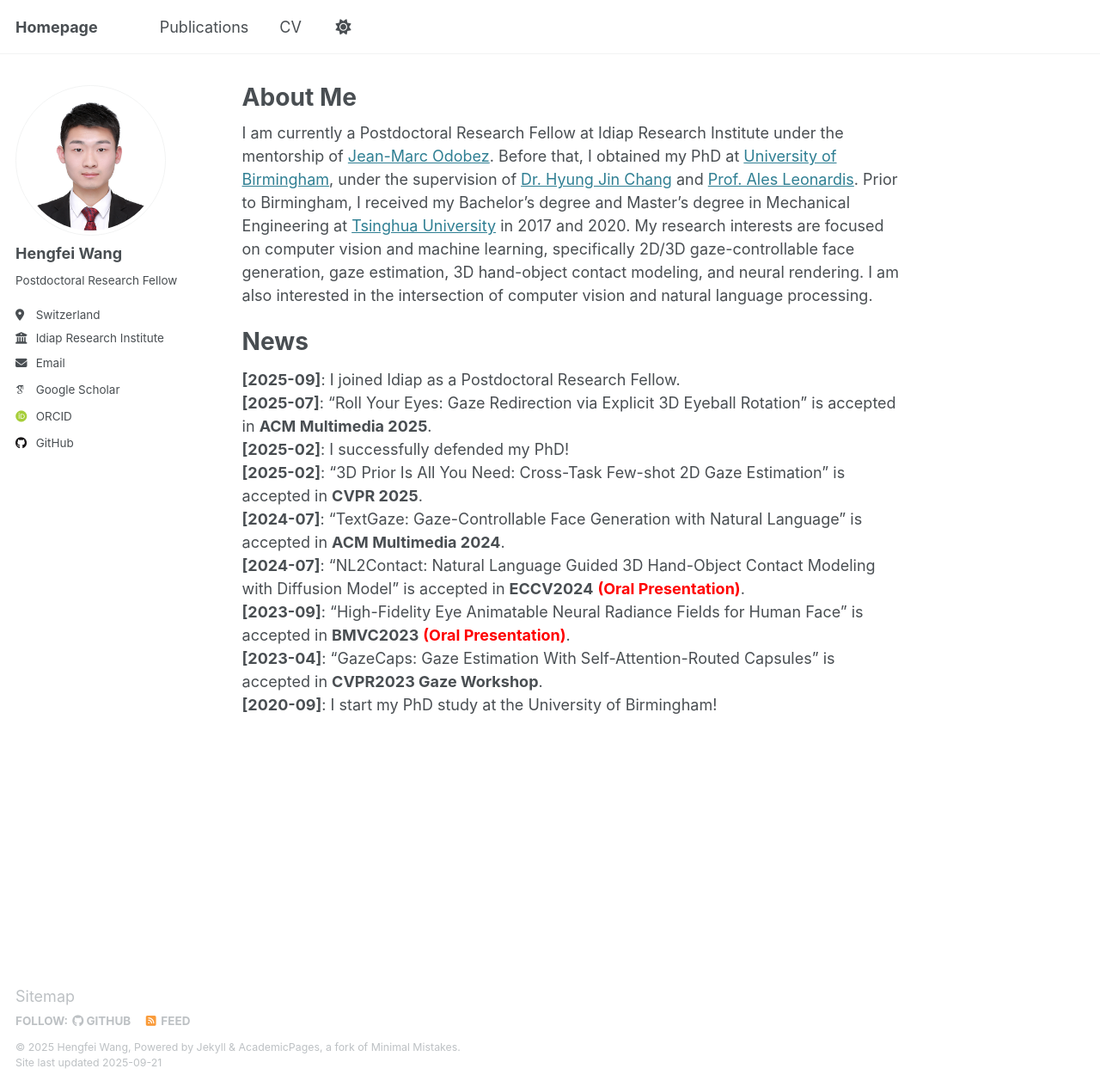
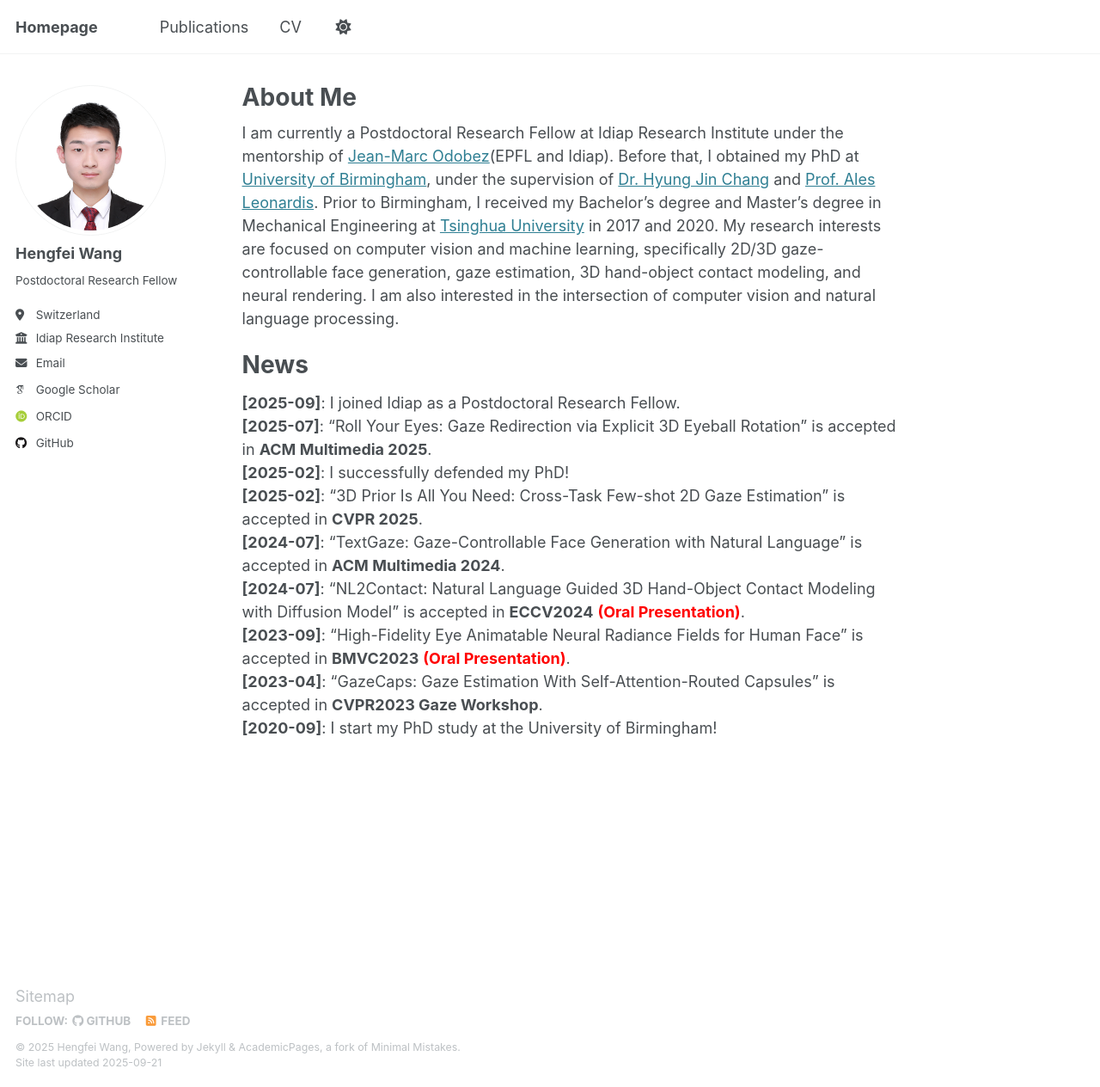
Before and after one commit to hengfei-wang/hengfei-wang.github.io, a Jekyll site: the page built from _pages/about.md, in a window 1280 px wide and 1264 px high. Shown: the whole window at 86% size. Built offline with Jekyll 4.4.1, drawn with Linux system fonts in a browser that asks for light colours; some web fonts are replaced.

Commit message:
Update about.md

```diff
--- a/_pages/about.md
+++ b/_pages/about.md
@@ -7,7 +7,7 @@
   - /about.html
 ---
 
-I am currently a Postdoctoral Research Fellow at Idiap Research Institute under the mentorship of [Jean-Marc Odobez](https://www.idiap.ch/~odobez/). Before that, I obtained my PhD at [University of Birmingham](https://www.birmingham.ac.uk/index.aspx), under the supervision of [Dr. Hyung Jin Chang](https://hyungjinchang.wordpress.com/) and [Prof. Ales Leonardis](https://www.birmingham.ac.uk/staff/profiles/computer-science/academic-staff/leonardis-ales). Prior to Birmingham, I received my Bachelor's degree and Master's degree in Mechanical Engineering at [Tsinghua University](https://www.tsinghua.edu.cn/en/) in 2017 and 2020.
+I am currently a Postdoctoral Research Fellow at Idiap Research Institute under the mentorship of [Jean-Marc Odobez](https://www.idiap.ch/~odobez/)(EPFL and Idiap). Before that, I obtained my PhD at [University of Birmingham](https://www.birmingham.ac.uk/index.aspx), under the supervision of [Dr. Hyung Jin Chang](https://hyungjinchang.wordpress.com/) and [Prof. Ales Leonardis](https://www.birmingham.ac.uk/staff/profiles/computer-science/academic-staff/leonardis-ales). Prior to Birmingham, I received my Bachelor's degree and Master's degree in Mechanical Engineering at [Tsinghua University](https://www.tsinghua.edu.cn/en/) in 2017 and 2020.
 My research interests are focused on computer vision and machine learning, specifically 2D/3D gaze-controllable face generation, gaze estimation, 3D hand-object contact modeling, and neural rendering. I am also interested in the intersection of computer vision and natural language processing.
 
 # News
```
